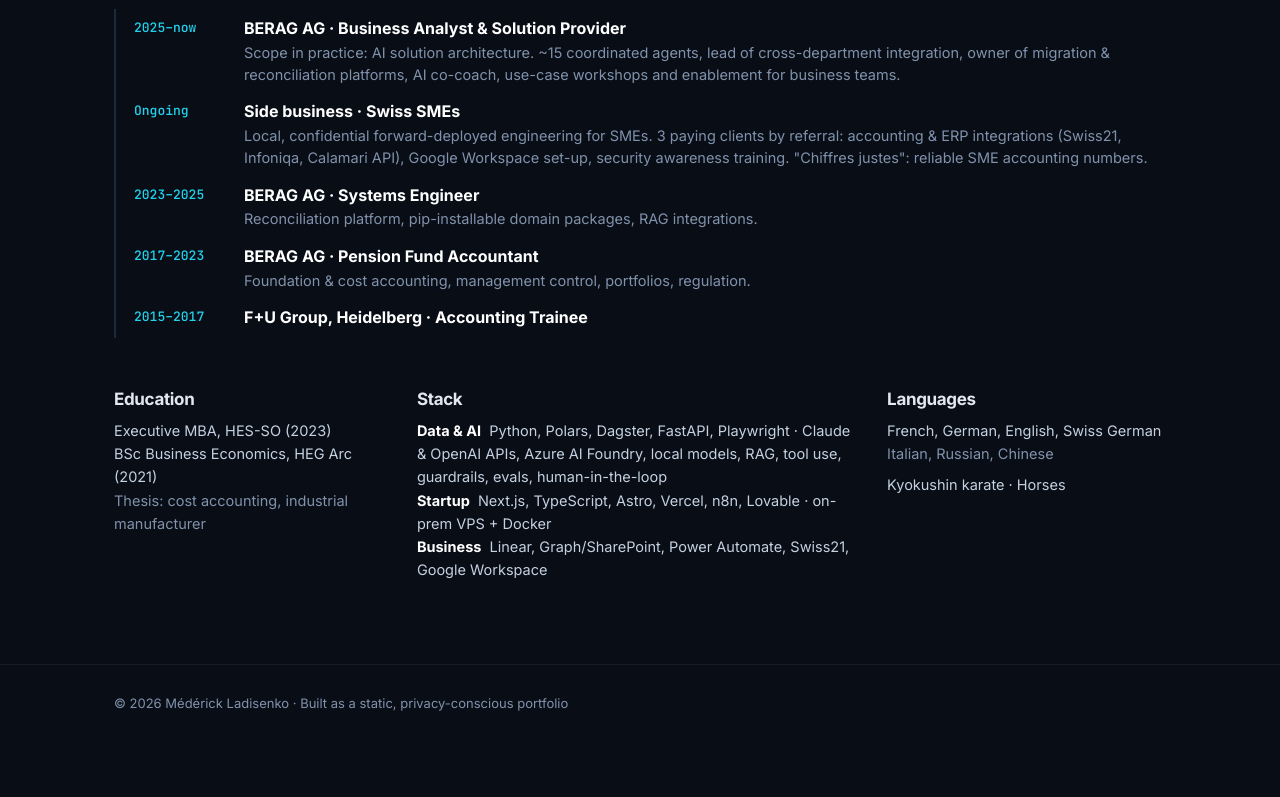
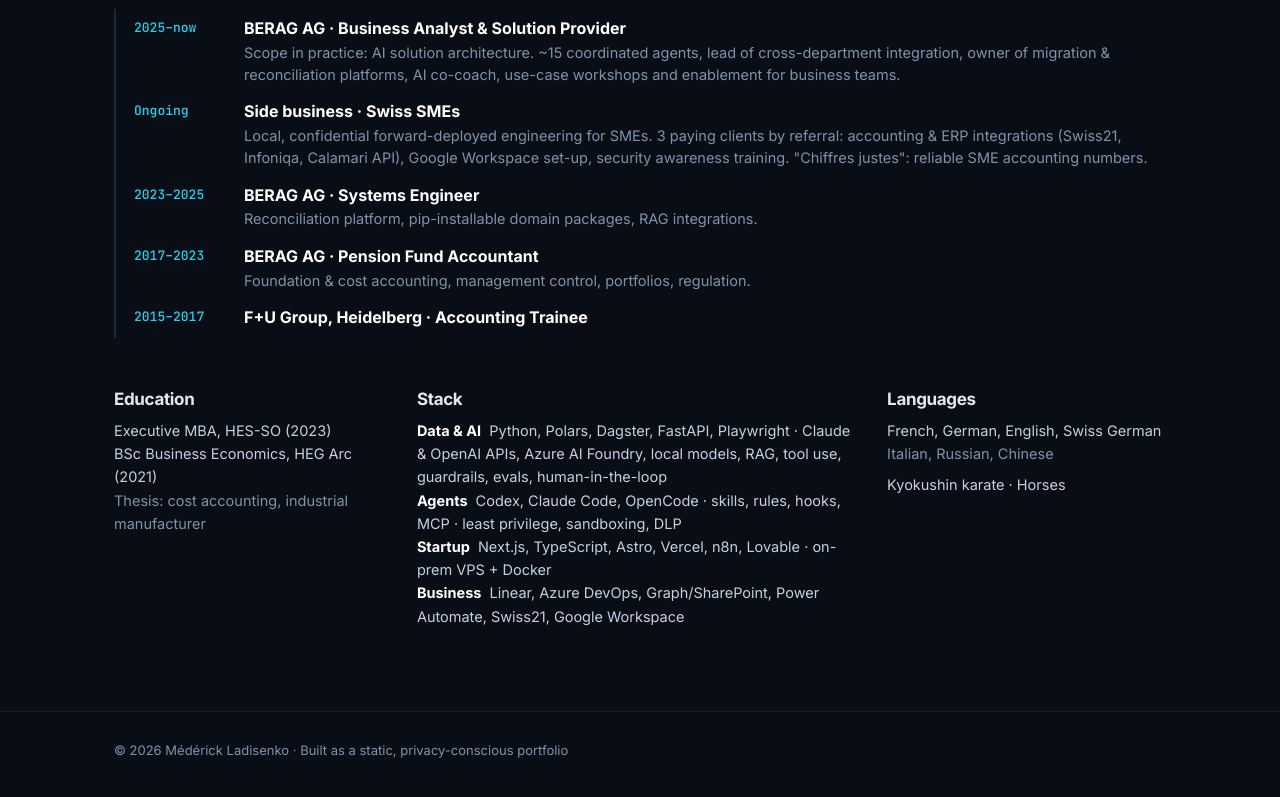
Before and after one commit to lostmedoulle/portefolio, a plain HTML site: page index.html in a window 1280 px wide. Shown: the part 1268-2065 px from the top of the page. Before the commit the page ends 2032 px from the top, so only its background shows below. Drawn offline with Linux system fonts and the light colour scheme.

Commit message:
CV: add coding agents, agent security and Azure DevOps
Co-Authored-By: Claude Opus 5.5 <noreply@anthropic.com>
Claude-Session: https://claude.ai/code/session_01AmNFMyh5r2eDCvyrWG44n9

```diff
--- a/index.html
+++ b/index.html
@@ -66,7 +66,7 @@ footer{border-top:1px solid var(--sub)!important;color:var(--muted)}
 <div class="row"><span class="when">2017–2023</span><div><b>BERAG AG · Pension Fund Accountant</b><span class="sub">Foundation &amp; cost accounting, management control, portfolios, regulation.</span></div></div>
 <div class="row"><span class="when">2015–2017</span><div><b>F+U Group, Heidelberg · Accounting Trainee</b></div></div>
 </div>
-<div class="grid3"><div><h3>Education</h3><p>Executive MBA, HES-SO (2023)<br/>BSc Business Economics, HEG Arc (2021)<br/><span class="muted">Thesis: cost accounting, industrial manufacturer</span></p></div><div><h3>Stack</h3><p><b>Data &amp; AI</b> Python, Polars, Dagster, FastAPI, Playwright · Claude &amp; OpenAI APIs, Azure AI Foundry, local models, RAG, tool use, guardrails, evals, human-in-the-loop<br/><b>Startup</b> Next.js, TypeScript, Astro, Vercel, n8n, Lovable · on-prem VPS + Docker<br/><b>Business</b> Linear, Graph/SharePoint, Power Automate, Swiss21, Google Workspace</p></div><div><h3>Languages</h3><p>French, German, English, Swiss German<br/><span class="muted">Italian, Russian, Chinese</span></p><p class="muted">Kyokushin karate · Horses</p></div></div>
+<div class="grid3"><div><h3>Education</h3><p>Executive MBA, HES-SO (2023)<br/>BSc Business Economics, HEG Arc (2021)<br/><span class="muted">Thesis: cost accounting, industrial manufacturer</span></p></div><div><h3>Stack</h3><p><b>Data &amp; AI</b> Python, Polars, Dagster, FastAPI, Playwright · Claude &amp; OpenAI APIs, Azure AI Foundry, local models, RAG, tool use, guardrails, evals, human-in-the-loop<br/><b>Agents</b> Codex, Claude Code, OpenCode · skills, rules, hooks, MCP · least privilege, sandboxing, DLP<br/><b>Startup</b> Next.js, TypeScript, Astro, Vercel, n8n, Lovable · on-prem VPS + Docker<br/><b>Business</b> Linear, Azure DevOps, Graph/SharePoint, Power Automate, Swiss21, Google Workspace</p></div><div><h3>Languages</h3><p>French, German, English, Swiss German<br/><span class="muted">Italian, Russian, Chinese</span></p><p class="muted">Kyokushin karate · Horses</p></div></div>
 </section>
 <section class="section" hidden="" id="portfolio"><div class="eyebrow">02 / PORTFOLIO</div>
 <h2>Three projects.<br/><span class="muted">One feedback loop.</span></h2>
```
Also changed, not shown: 1 other file.
